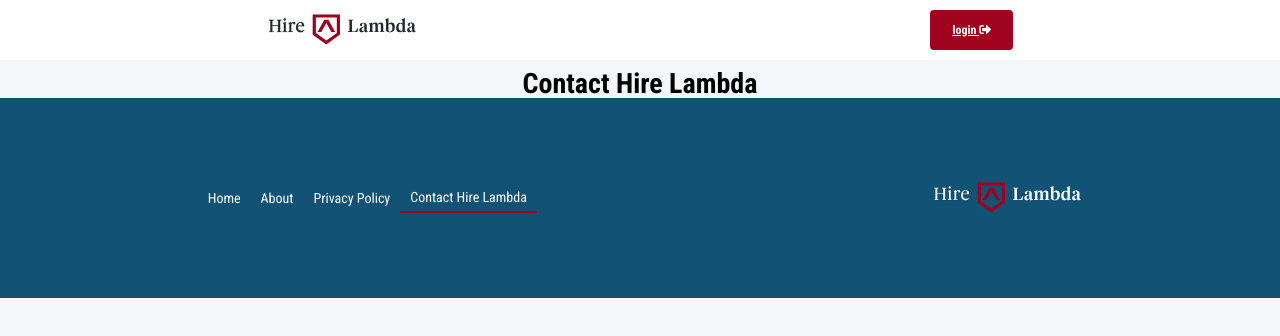
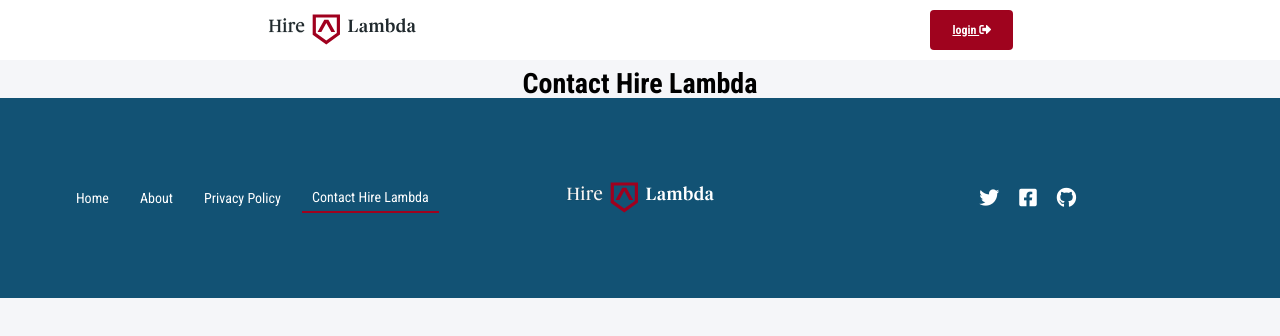
Before and after one commit to hire-lambda-grads/front-end, a React (Create React App) app: page /contact in a window 1280 px wide. Shown: the top 336 px of the page. Built offline with nearby package versions, Linux system fonts and the light colour scheme.

Commit message:
footer icons

```diff
--- a/src/App.js
+++ b/src/App.js
@@ -99,6 +99,31 @@
 							<img src={logoWhite} alt="Logo" />
 						</NavLink>
 					</div>
+					<div className="footer-icons">
+						<div className="icons-container">
+							<a
+								href="https://twitter.com/lambdaschool"
+								target="_blank"
+								rel="noopener noreferrer"
+							>
+								<i className="fab fa-twitter" />
+							</a>
+							<a
+								href="https://www.facebook.com/LambdaSchoolOnline/"
+								target="_blank"
+								rel="noopener noreferrer"
+							>
+								<i className="fab fa-facebook-square" />
+							</a>
+							<a
+								href="https://github.com/LambdaSchool"
+								target="_blank"
+								rel="noopener noreferrer"
+							>
+								<i className="fab fa-github" />
+							</a>
+						</div>
+					</div>
 				</footer>
 			</div>
 		);
--- a/src/styles/_dashboard-page.scss
+++ b/src/styles/_dashboard-page.scss
@@ -45,8 +45,9 @@
             border: none;
             cursor: pointer;
 
-            a {
-                text-decoration: none;
+            &:hover {
+                background-color: lighten($contrast-blue, 10%);
+                box-shadow: 0px 10px 20px rgba(0, 0, 0, 0.2);
             }
         }
 
--- a/src/styles/_footer.scss
+++ b/src/styles/_footer.scss
@@ -5,6 +5,7 @@
     min-height: 200px;
 
     nav {
+        width: 30%;
         @include box-align(space-around, center);
 
         a {
@@ -25,9 +26,29 @@
     }
 
     .hl-logo {
-        width: 100%;
+        width: 30%;
         height: auto;
         max-width: 150px;
     }
 
+    .footer-icons {
+
+        @include box-align(space-around, center);
+        width: 30%;
+
+        .icons-container {
+            a {
+                color: $light-color;
+                font-size: 20px;
+                cursor: pointer;
+                margin: 5px 10px;
+
+                &:hover {
+                    color: $contrast-blue;
+                }
+            }
+
+        }
+
+    }
 }
--- a/src/styles/_profile-page.scss
+++ b/src/styles/_profile-page.scss
@@ -45,8 +45,9 @@
             border: none;
             cursor: pointer;
 
-            a {
-                text-decoration: none;
+            &:hover {
+                background-color: lighten($contrast-blue, 10%);
+                box-shadow: 0px 10px 20px rgba(0, 0, 0, 0.2);
             }
         }
 
```
